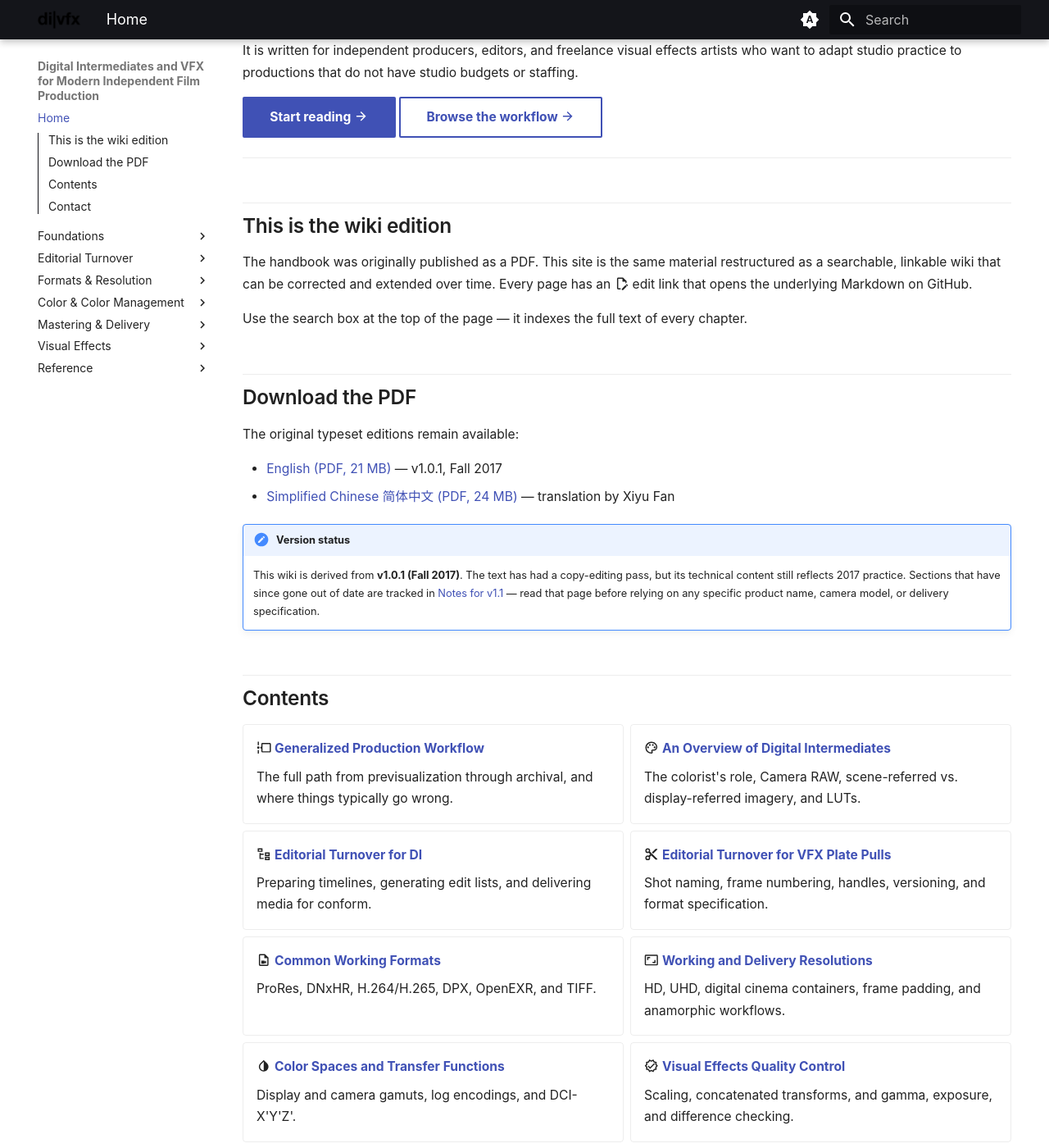
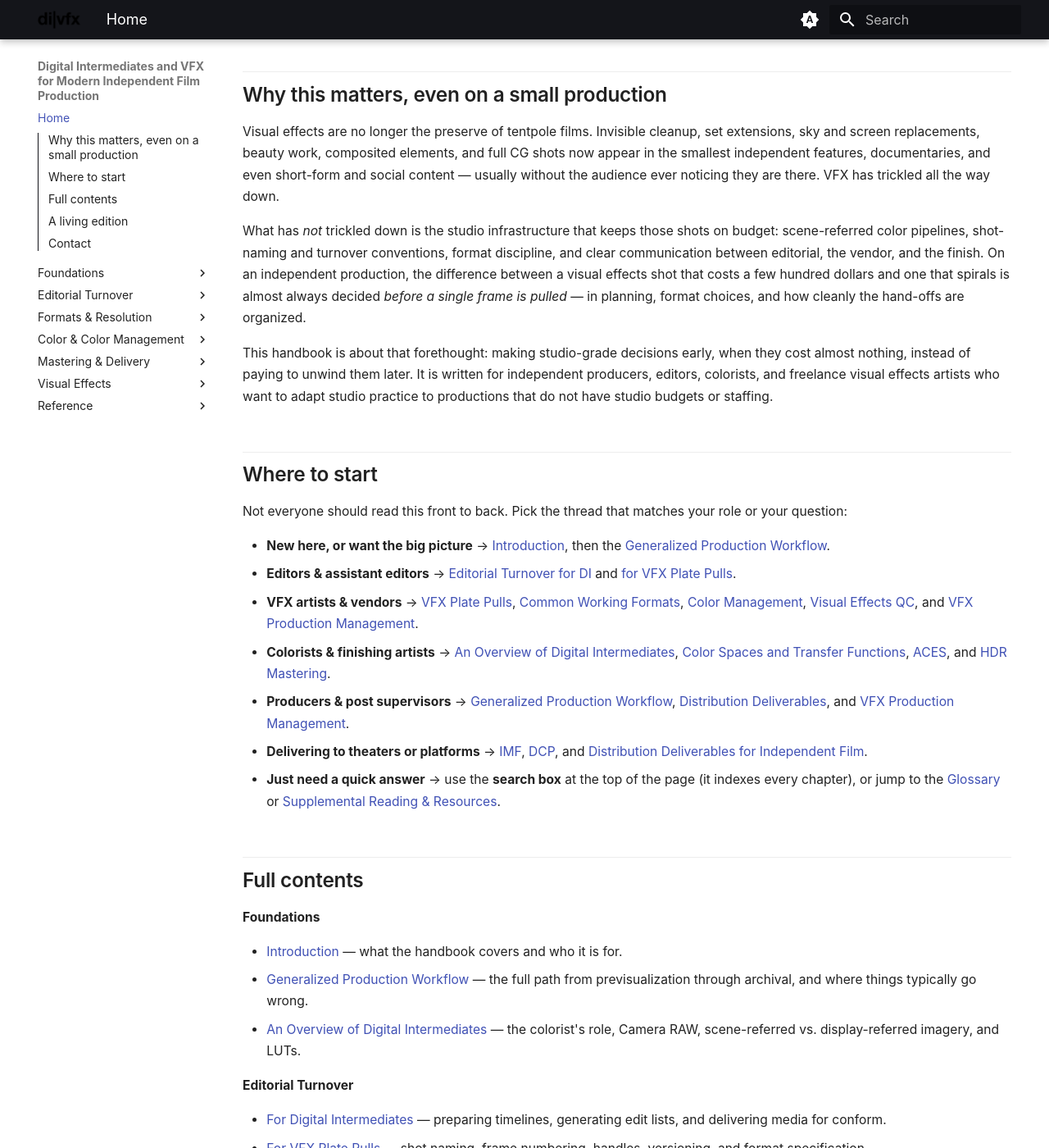
Before and after one commit to tashdor/divfx, an MkDocs documentation site: the page built from docs/index.md, in a window 1280 px wide and 1400 px high, scrolled down 306 px. Shown: the whole window at 82% size. Built offline with MkDocs 1.6.1 and Material for MkDocs 9.7.7, drawn with Linux system fonts in a browser that asks for light colours; the version menu is left out; some of the changed text lies outside the part shown.

Commit message:
Rework home page into a mobile-friendly hub
- Drop the 'Start reading'/'Browse the workflow' buttons (weak on mobile)
- Expand the preamble: VFX ubiquity down to the smallest productions, and cost-effective
  forethought as the theme
- Add a 'Where to start' guide by discipline/goal (editor, VFX, colorist, producer,
  delivery, quick reference)
- Replace the partial card grid with a simplified full contents grouped like the nav —
  doubles as an obvious ToC on mobile, where the sidebar is hidden
- Fix stale 'edit link on every page' claim (repo edit link was removed); reframe version note
- Fix hdr PQ anchor link in distribution-deliverables

Co-Authored-By: Claude Opus 4.8 <noreply@anthropic.com>

```diff
--- a/docs/index.md
+++ b/docs/index.md
@@ -7,76 +7,121 @@ methods for implementing them — in a form relevant to independent feature film
 short-form projects. It covers the path an image takes from acquisition through dailies,
 editorial, visual effects, digital intermediate finishing, and distribution.
 
-It is written for independent producers, editors, and freelance visual effects artists who
-want to adapt studio practice to productions that do not have studio budgets or staffing.
+## Why this matters, even on a small production
 
-[Start reading :material-arrow-right:](introduction.md){ .md-button .md-button--primary }
-[Browse the workflow :material-arrow-right:](production-workflow.md){ .md-button }
+Visual effects are no longer the preserve of tentpole films. Invisible cleanup, set
+extensions, sky and screen replacements, beauty work, composited elements, and full CG shots
+now appear in the smallest independent features, documentaries, and even short-form and social
+content — usually without the audience ever noticing they are there. VFX has trickled all the
+way down.
 
----
+What has *not* trickled down is the studio infrastructure that keeps those shots on budget:
+scene-referred color pipelines, shot-naming and turnover conventions, format discipline, and
+clear communication between editorial, the vendor, and the finish. On an independent
+production, the difference between a visual effects shot that costs a few hundred dollars and
+one that spirals is almost always decided *before a single frame is pulled* — in planning,
+format choices, and how cleanly the hand-offs are organized.
 
-## This is the wiki edition
+This handbook is about that forethought: making studio-grade decisions early, when they cost
+almost nothing, instead of paying to unwind them later. It is written for independent
+producers, editors, colorists, and freelance visual effects artists who want to adapt studio
+practice to productions that do not have studio budgets or staffing.
 
-The handbook was originally published as a PDF. This site is the same material restructured
-as a searchable, linkable wiki that can be corrected and extended over time. Every page has
-an :material-file-edit-outline: edit link that opens the underlying Markdown on GitHub.
+## Where to start
 
-Use the search box at the top of the page — it indexes the full text of every chapter.
+Not everyone should read this front to back. Pick the thread that matches your role or your
+question:
 
-## Download the PDF
+- **New here, or want the big picture** → [Introduction](introduction.md), then the
+  [Generalized Production Workflow](production-workflow.md).
+- **Editors & assistant editors** → [Editorial Turnover for DI](turnover-di.md) and
+  [for VFX Plate Pulls](turnover-vfx.md).
+- **VFX artists & vendors** → [VFX Plate Pulls](turnover-vfx.md),
+  [Common Working Formats](working-formats.md),
+  [Color Management](color-management.md), [Visual Effects QC](vfx-quality-control.md), and
+  [VFX Production Management](vfx-production-management.md).
+- **Colorists & finishing artists** → [An Overview of Digital Intermediates](digital-intermediates.md),
+  [Color Spaces and Transfer Functions](color.md), [ACES](aces.md), and [HDR Mastering](hdr.md).
+- **Producers & post supervisors** → [Generalized Production Workflow](production-workflow.md),
+  [Distribution Deliverables](distribution-deliverables.md), and
+  [VFX Production Management](vfx-production-management.md).
+- **Delivering to theaters or platforms** → [IMF](imf.md), [DCP](dcp.md), and
+  [Distribution Deliverables for Independent Film](distribution-deliverables.md).
+- **Just need a quick answer** → use the **search box** at the top of the page (it indexes every
+  chapter), or jump to the [Glossary](glossary.md) or
+  [Supplemental Reading & Resources](resources.md).
 
-The original typeset editions remain available:
+## Full contents
+
+**Foundations**
+
+- [Introduction](introduction.md) — what the handbook covers and who it is for.
+- [Generalized Production Workflow](production-workflow.md) — the full path from previsualization
+  through archival, and where things typically go wrong.
+- [An Overview of Digital Intermediates](digital-intermediates.md) — the colorist's role, Camera
+  RAW, scene-referred vs. display-referred imagery, and LUTs.
+
+**Editorial Turnover**
+
+- [For Digital Intermediates](turnover-di.md) — preparing timelines, generating edit lists, and
+  delivering media for conform.
+- [For VFX Plate Pulls](turnover-vfx.md) — shot naming, frame numbering, handles, versioning, and
+  format specification.
+
+**Formats & Resolution**
+
+- [Common Working Formats](working-formats.md) — ProRes, Avid DNx, H.264/H.265, DPX, OpenEXR, and TIFF.
+- [Working and Delivery Resolutions](resolutions.md) — HD, UHD, digital cinema containers, frame
+  padding, and anamorphic workflows.
+
+**Color & Color Management**
+
+- [Color Spaces and Transfer Functions](color.md) — display and camera gamuts, log encodings, and DCI-X'Y'Z'.
+- [ACES](aces.md) — the Academy Color Encoding System as an interchange and finishing standard.
+- [Color Management and OpenColorIO](color-management.md) — how OCIO implements ACES in practice.
+- [Application-Native Color Management](application-native-color-management.md) — DaVinci RCM and FilmLight TCS.
+- [Choosing a Color Management Approach](color-management-comparison.md) — which system fits your pipeline.
+- [HDR Mastering](hdr.md) — PQ and HLG, mastering displays, and SDR derivation.
+
+**Mastering & Delivery**
+
+- [IMF — The Interoperable Master Format](imf.md) — the studio/streamer interchange master.
+- [DCP — The Digital Cinema Package](dcp.md) — the theatrical deliverable and festival delivery.
+- [Distribution Deliverables for Independent Film](distribution-deliverables.md) — what real indie
+  distributor delivery schedules actually require.
+
+**Visual Effects**
+
+- [Visual Effects Quality Control](vfx-quality-control.md) — scaling, concatenated transforms, and
+  gamma, exposure, and difference checking.
+- [Visual Effects Production Management](vfx-production-management.md) — asset management, production
+  tracking, and running a virtual studio.
+
+**Reference**
+
+- [Supplemental Reading & Resources](resources.md) — every standard, white paper, and document the
+  wiki cites, with links.
+- [Glossary](glossary.md) — the terminology, defined.
+- [Change List](changelog.md) and [Notes for v1.1](v1.1-notes.md) — what has changed and what is
+  being revised.
+
+## A living edition
+
+The handbook was originally published as a PDF. This site is the same material restructured as a
+searchable, linkable wiki that is corrected and extended over time — so it can stay current with
+cameras, codecs, color standards, and delivery specs in a way a fixed PDF cannot. Use the search
+box at the top of any page to jump straight to a term or format.
+
+The original typeset editions remain available for download:
 
 - [English (PDF, 21 MB)](https://github.com/tashdor/divfx/releases/download/1.0.1/DigitalIntermediates_VisualEffects_Independent_v1.0.1.pdf) — v1.0.1, Fall 2017
 - [Simplified Chinese 简体中文 (PDF, 24 MB)](https://github.com/tashdor/divfx/releases/download/1.0.1_cn/DigitalIntermediates_VisualEffects_Independent_v1.0.1_cn.pdf) — translation by Xiyu Fan
 
 !!! note "Version status"
-    This wiki is derived from **v1.0.1 (Fall 2017)**. The text has had a copy-editing pass,
-    but its technical content still reflects 2017 practice. Sections that have since gone out
-    of date are tracked in [Notes for v1.1](v1.1-notes.md) — read that page before relying on
-    any specific product name, camera model, or delivery specification.
-
-## Contents
-
-<div class="grid cards" markdown>
-
--   :material-timeline-outline: **[Generalized Production Workflow](production-workflow.md)**
-
-    The full path from previsualization through archival, and where things typically go wrong.
-
--   :material-palette-outline: **[An Overview of Digital Intermediates](digital-intermediates.md)**
-
-    The colorist's role, Camera RAW, scene-referred vs. display-referred imagery, and LUTs.
-
--   :material-file-tree-outline: **[Editorial Turnover for DI](turnover-di.md)**
-
-    Preparing timelines, generating edit lists, and delivering media for conform.
-
--   :material-content-cut: **[Editorial Turnover for VFX Plate Pulls](turnover-vfx.md)**
-
-    Shot naming, frame numbering, handles, versioning, and format specification.
-
--   :material-file-video-outline: **[Common Working Formats](working-formats.md)**
-
-    ProRes, DNxHR, H.264/H.265, DPX, OpenEXR, and TIFF.
-
--   :material-aspect-ratio: **[Working and Delivery Resolutions](resolutions.md)**
-
-    HD, UHD, digital cinema containers, frame padding, and anamorphic workflows.
-
--   :material-invert-colors: **[Color Spaces and Transfer Functions](color.md)**
-
-    Display and camera gamuts, log encodings, and DCI-X'Y'Z'.
-
--   :material-check-decagram-outline: **[Visual Effects Quality Control](vfx-quality-control.md)**
-
-    Scaling, concatenated transforms, and gamma, exposure, and difference checking.
-
--   :material-account-group-outline: **[VFX Production Management](vfx-production-management.md)**
-
-    Asset management, production tracking, and running a virtual studio.
-
-</div>
+    This wiki began as **v1.0.1 (Fall 2017)** and is being revised chapter by chapter toward a
+    modern edition. Where a section still reflects older practice it is flagged, and
+    [Notes for v1.1](v1.1-notes.md) tracks what is changing — worth a glance before you rely on a
+    specific product name, camera model, or delivery specification.
 
 ## Contact
 
```
Also changed, not shown: docs/distribution-deliverables.md (+1 -1 lines).
